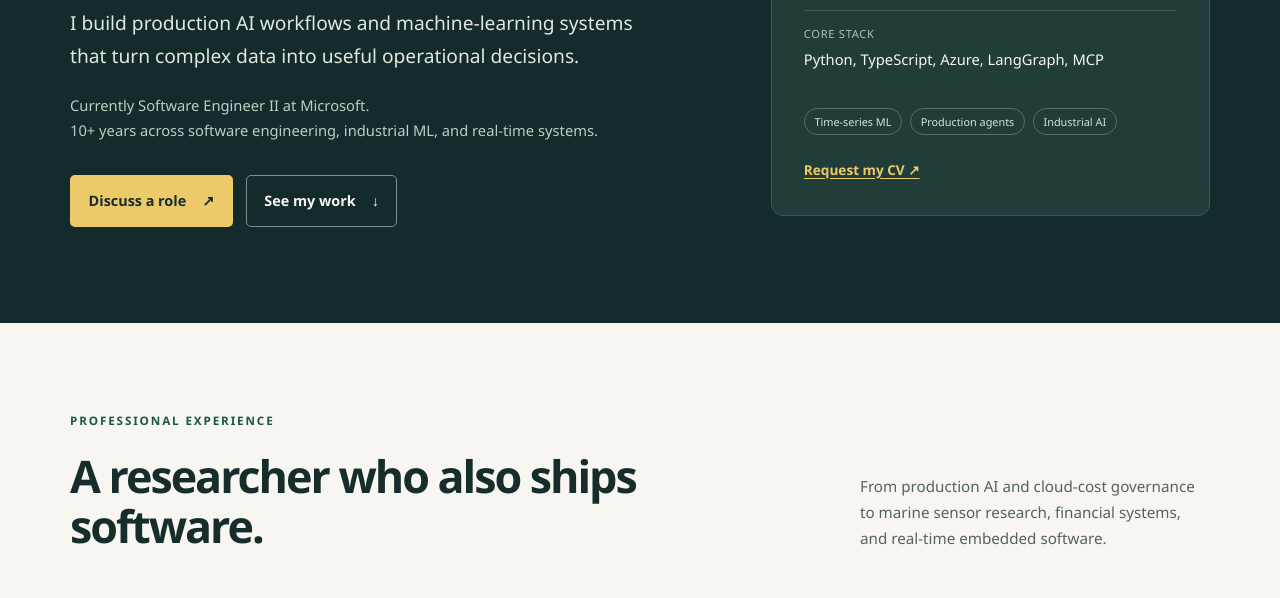
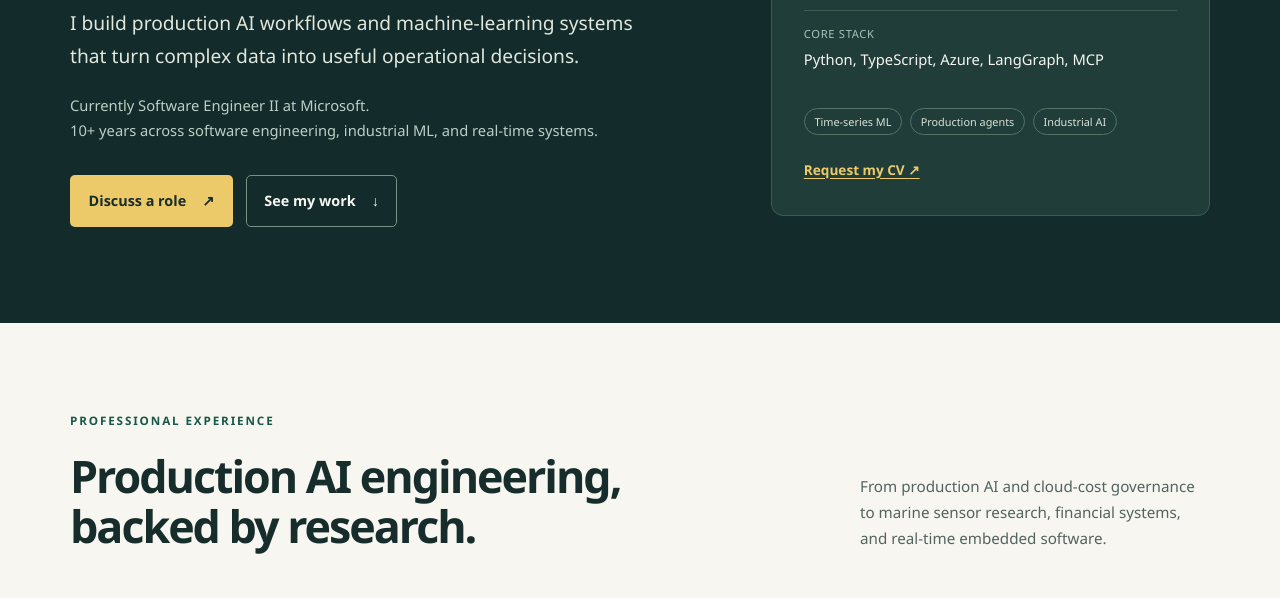
Before and after one commit to ntnguyen-so/ntnguyen-so.github.io, a plain HTML site: page index.html in a window 1280 px wide. Shown: the part 444-1042 px from the top of the page. Drawn offline with Linux system fonts and the light colour scheme.

Commit message:
Align experience heading with AI engineering roles
Co-authored-by: Copilot <223556219+Copilot@users.noreply.github.com>
Copilot-Session: bdae7e7a-ad4c-4cee-a0b2-25bb738b9985

```diff
--- a/index.html
+++ b/index.html
@@ -56,7 +56,7 @@
 
     <section class="section container experience-section" id="experience" aria-labelledby="experience-title">
       <div class="section-heading">
-        <div><p class="eyebrow">PROFESSIONAL EXPERIENCE</p><h2 id="experience-title">A researcher who also ships software.</h2></div>
+        <div><p class="eyebrow">PROFESSIONAL EXPERIENCE</p><h2 id="experience-title">Production AI engineering, backed by research.</h2></div>
         <p>From production AI and cloud-cost governance to marine sensor research, financial systems, and real-time embedded software.</p>
       </div>
       <div class="experience-grid">
```
